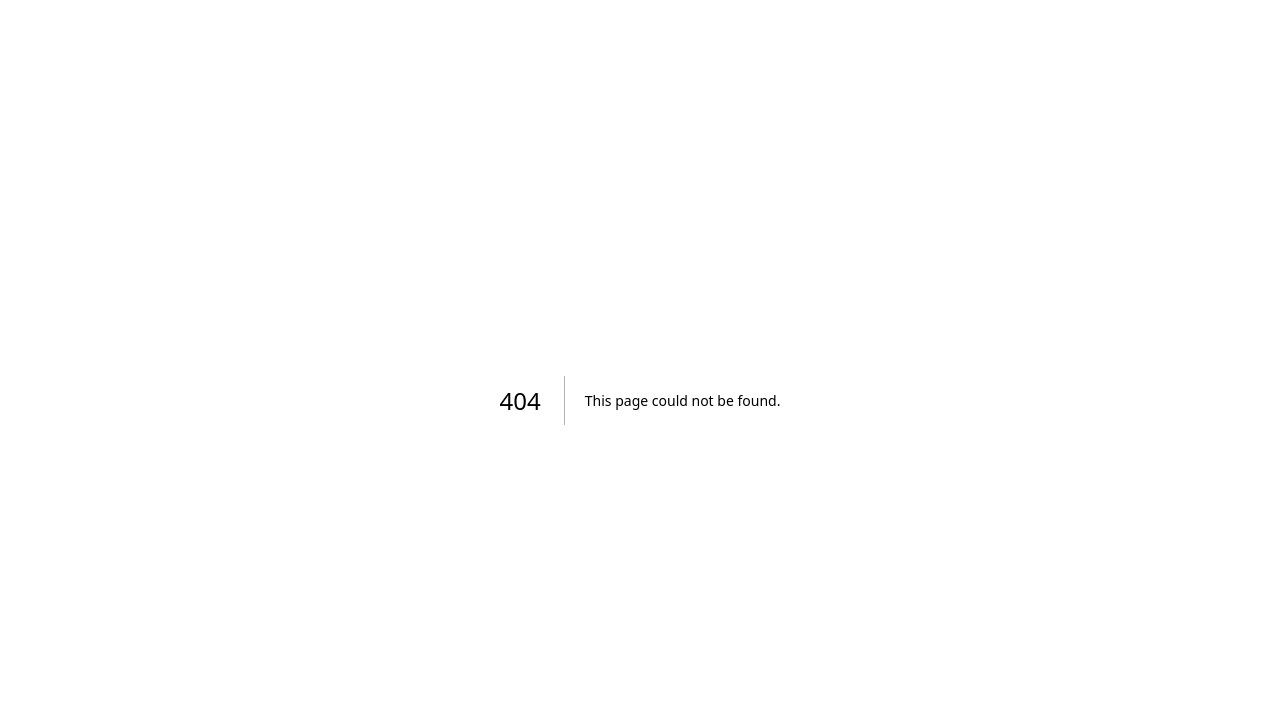
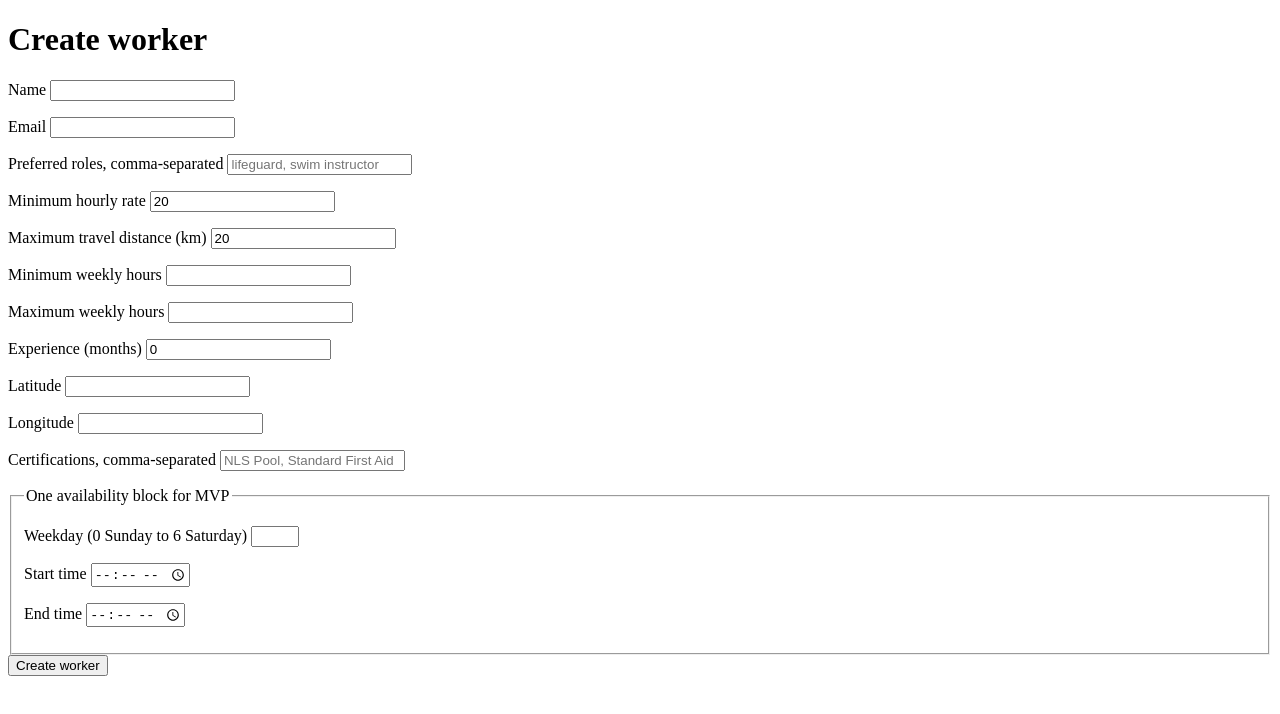
Before and after one commit to ottsottsottskick1235/Job-app, a Next.js app: page /worker in a window 1280 px wide. Before the commit this address had no page. Shown: the top 714 px of the page. Built offline with nearby package versions, Linux system fonts and the light colour scheme.

Commit message:
Import app pages

```diff
--- /dev/null
+++ b/app/worker/page.tsx
@@ -0,0 +1,67 @@
+'use client';
+
+import { FormEvent, useState } from 'react';
+
+export default function WorkerPage() {
+  const [result, setResult] = useState('');
+
+  async function submit(event: FormEvent<HTMLFormElement>) {
+    event.preventDefault();
+    const form = new FormData(event.currentTarget);
+    const payload = {
+      fullName: form.get('fullName'),
+      email: form.get('email'),
+      preferredRoles: String(form.get('preferredRoles') || '').split(',').map((v) => v.trim()).filter(Boolean),
+      minHourlyRate: Number(form.get('minHourlyRate')),
+      maxTravelKm: Number(form.get('maxTravelKm')),
+      minWeeklyHours: form.get('minWeeklyHours') ? Number(form.get('minWeeklyHours')) : null,
+      maxWeeklyHours: form.get('maxWeeklyHours') ? Number(form.get('maxWeeklyHours')) : null,
+      experienceMonths: Number(form.get('experienceMonths')),
+      latitude: Number(form.get('latitude')),
+      longitude: Number(form.get('longitude')),
+      certifications: String(form.get('certifications') || '').split(',').map((name) => ({ name: name.trim() })).filter((c) => c.name),
+      availability: [
+        {
+          weekday: Number(form.get('weekday')),
+          startTime: form.get('startTime'),
+          endTime: form.get('endTime'),
+        },
+      ],
+    };
+
+    const response = await fetch('/api/workers', {
+      method: 'POST',
+      headers: { 'content-type': 'application/json' },
+      body: JSON.stringify(payload),
+    });
+    const data = await response.json();
+    setResult(JSON.stringify(data, null, 2));
+  }
+
+  return (
+    <main>
+      <h1>Create worker</h1>
+      <form onSubmit={submit}>
+        <p><label>Name <input name="fullName" required /></label></p>
+        <p><label>Email <input name="email" type="email" required /></label></p>
+        <p><label>Preferred roles, comma-separated <input name="preferredRoles" placeholder="lifeguard, swim instructor" required /></label></p>
+        <p><label>Minimum hourly rate <input name="minHourlyRate" type="number" step="0.01" defaultValue="20" required /></label></p>
+        <p><label>Maximum travel distance (km) <input name="maxTravelKm" type="number" step="0.1" defaultValue="20" required /></label></p>
+        <p><label>Minimum weekly hours <input name="minWeeklyHours" type="number" /></label></p>
+        <p><label>Maximum weekly hours <input name="maxWeeklyHours" type="number" /></label></p>
+        <p><label>Experience (months) <input name="experienceMonths" type="number" defaultValue="0" required /></label></p>
+        <p><label>Latitude <input name="latitude" type="number" step="any" required /></label></p>
+        <p><label>Longitude <input name="longitude" type="number" step="any" required /></label></p>
+        <p><label>Certifications, comma-separated <input name="certifications" placeholder="NLS Pool, Standard First Aid" /></label></p>
+        <fieldset>
+          <legend>One availability block for MVP</legend>
+          <p><label>Weekday (0 Sunday to 6 Saturday) <input name="weekday" type="number" min="0" max="6" required /></label></p>
+          <p><label>Start time <input name="startTime" type="time" required /></label></p>
+          <p><label>End time <input name="endTime" type="time" required /></label></p>
+        </fieldset>
+        <button type="submit">Create worker</button>
+      </form>
+      <pre>{result}</pre>
+    </main>
+  );
+}
```
